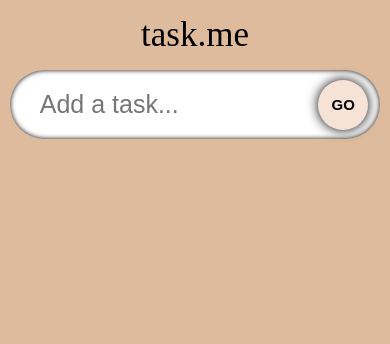
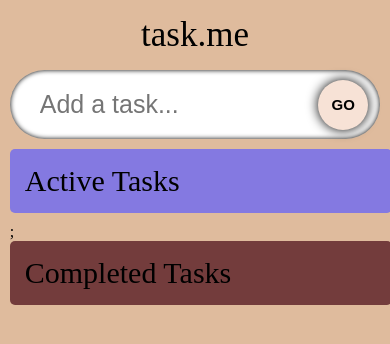
Before and after one commit to Tonyyuu2/TypeScript-To-Do-List, a React (Create React App) app in the folder client/: page / in a window 390 px wide. Shown: the top 344 px of the page. Built offline with nearby package versions, Linux system fonts and the light colour scheme; the HTML template or start-up script is replaced by a standard one.

Commit message:
start logic for active vs completed

```diff
--- a/client/package.json
+++ b/client/package.json
@@ -9,8 +9,10 @@
     "@types/jest": "^27.5.2",
     "@types/node": "^16.11.43",
     "@types/react": "^18.0.15",
+    "@types/react-beautiful-dnd": "^13.1.2",
     "@types/react-dom": "^18.0.6",
     "react": "^18.2.0",
+    "react-beautiful-dnd": "^13.1.0",
     "react-dom": "^18.2.0",
     "react-icons": "^4.4.0",
     "react-scripts": "5.0.1",
--- a/client/src/components/TodoList.tsx
+++ b/client/src/components/TodoList.tsx
@@ -8,9 +8,28 @@
   setTodos: React.Dispatch<React.SetStateAction<Todo[]>>;
 }
 
-export const TodoList = ({ todos, setTodos }: Props) => {
+export const TodoList = ({
+  todos,
+  setTodos,
+}: Props) => {
   return (
-    <div className="todos">
+    <>
+      <div className="container">
+            <div
+              className="todos"
+            >
+              <span className="todos__heading">Active Tasks</span>
+              {todos.map((todo) => (
+                <TodoListItems
+                  todo={todo}
+                  key={todo.id}
+                  todos={todos}
+                  setTodos={setTodos}
+                />
+              ))}
+            </div>;
+          <div className="todos remove">
+            <span className="todos__heading">Completed Tasks</span>
             {todos.map((todo) => (
               <TodoListItems
                 todo={todo}
@@ -20,5 +39,7 @@
               />
             ))}
           </div>
+      </div>
+    </>
   );
 };
--- a/client/src/components/styles.css
+++ b/client/src/components/styles.css
@@ -1,6 +1,6 @@
 .input {
   display: flex;
-  width: 90%;
+  width: 95%;
   position: relative;
   align-items: center;
 }
@@ -46,20 +46,40 @@
   box-shadow: 0 0 5px black;
 }
 
+.container {
+  display: flex;
+  width: 95%;
+  margin-top: 10px;
+  justify-content: space-between;
+  align-items: flex-start;
+}
+
 .todos {
   display: flex;
-  justify-content: space-evenly;
-  width: 90%;
-  flex-wrap: wrap;
+  width: 47.5%;
+  flex-direction: column;
+  padding: 15px;
+  border-radius: 5px;
+  background-color: #8479E1;
+
+}
+
+.todos__heading {
+  font-size: 30px;
 }
 
 .todos__items {
   display: flex;
-  width: 30%;
   border-radius: 5px;
   padding: 20px;
   margin-top: 15px;
   background-image: url("https://img.freepik.com/free-photo/crumpled-yellow-paper-background-close-up_60487-2390.jpg?size=626&ext=jpg");
+  transition: 0.2s;
+}
+
+.todos__items:hover {
+  box-shadow: 0 0 5px black;
+  transform: scale(1.03);
 }
 
 .todos__items--text {
@@ -87,18 +107,28 @@
   transform: scale(1.2);
 }
 
-
-
-
+@media (max-width: 1100px) {
+  .todos {
+    width: 45%;
+  }
+}
 
 @media (max-width: 700px) {
   .input {
     width: 95%;
   }
+
   .todos {
     width: 95%;
+    margin-bottom: 10px;
   }
-  .todos__items {
-    width: 100%;
+
+  .container {
+    width: 95%;
+    flex-direction: column;
   }
 }
+
+.remove {
+  background-color: #733C3C;
+}
```
Also changed, not shown: client/src/App.tsx (+8 -6 lines), 1 other file (tests, documents, lock files or other folders). Lines whose indentation alone changed are shown as unchanged.
